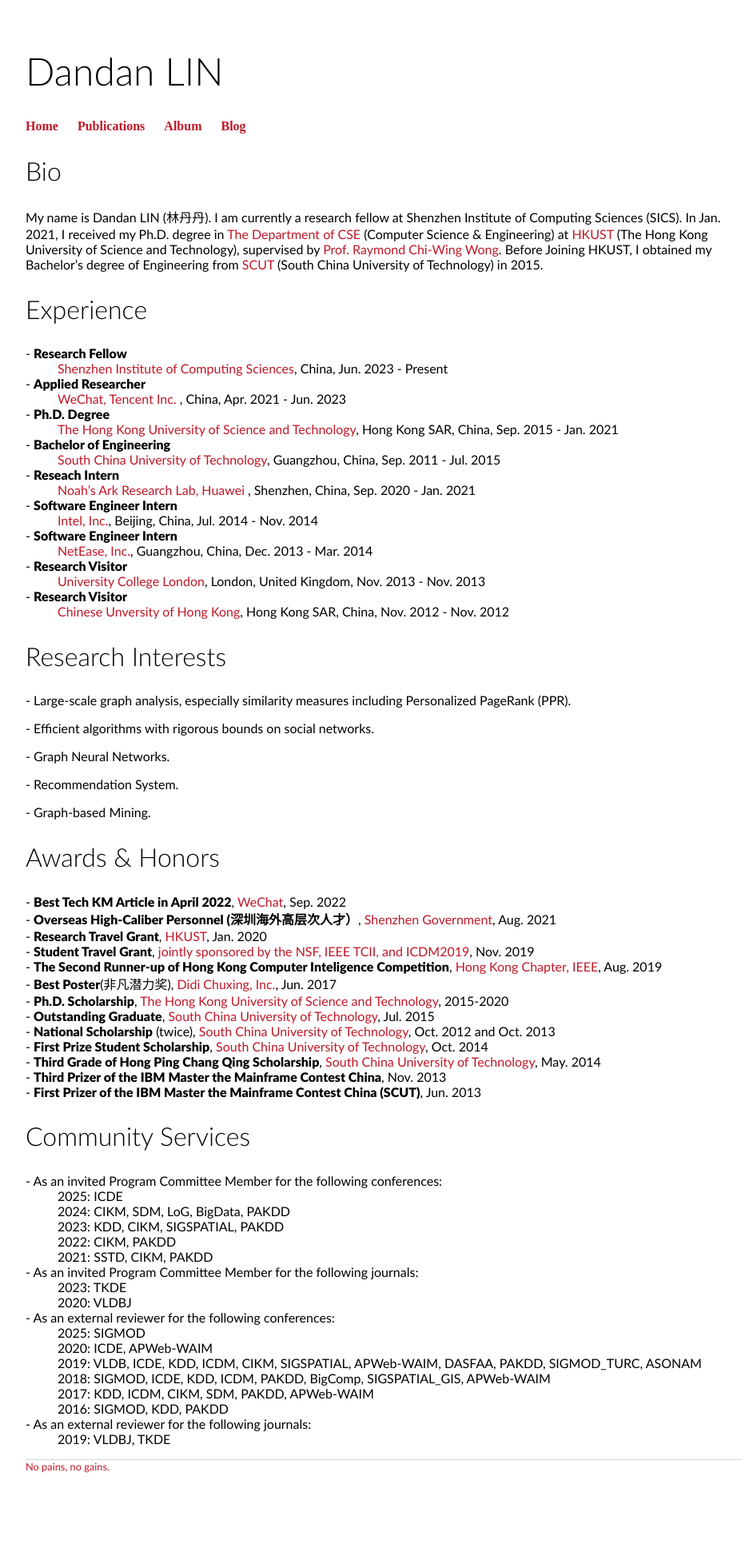
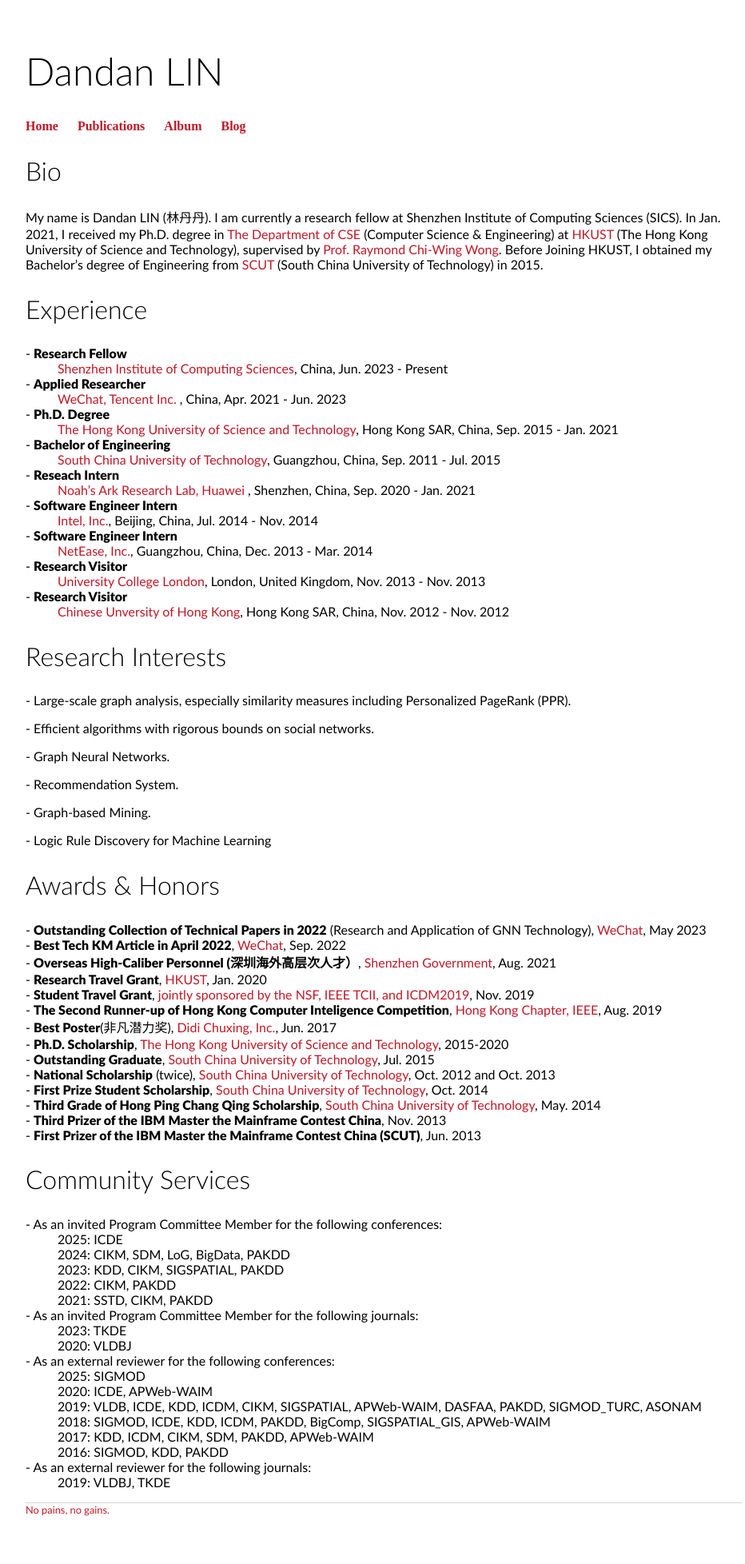
Before and after one commit to 2danlin/2danlin.github.io, a Jekyll site: the page built from index.html, in a window 1280 px wide. Shown: the whole page at 80% size, without its empty margins (160-1092 px from the left). Built offline with Jekyll 4.4.1, drawn with Linux system fonts in a browser that asks for light colours; before the commit the page ends 1902 px from its top, so only the background shows below that.

Commit message:
Update index.html

```diff
--- a/index.html
+++ b/index.html
@@ -45,10 +45,12 @@
 	<p>- Graph Neural Networks.</p>
 	<p>- Recommendation System.</p>
 	<p>- Graph-based Mining.</p>
+	<p>- Logic Rule Discovery for Machine Learning</p>
 </div><!-- /.blurb -->
 <div class="blurb">
 	<h2>Awards & Honors</h2>
 	<dl>
+		<dt>- <strong>Outstanding Collection of Technical Papers in 2022</strong> (Research and Application of GNN Technology), <a>WeChat</a>, May 2023</dt>
 		<dt>- <strong>Best Tech KM Article in April 2022</strong>, <a>WeChat</a>, Sep. 2022</dt>
 		<dt>- <strong>Overseas High-Caliber Personnel (深圳海外高层次人才）</strong>, <a>Shenzhen Government</a>, Aug. 2021</dt>
 		<dt>- <strong>Research Travel Grant</strong>, <a>HKUST</a>, Jan. 2020</dt>
```
